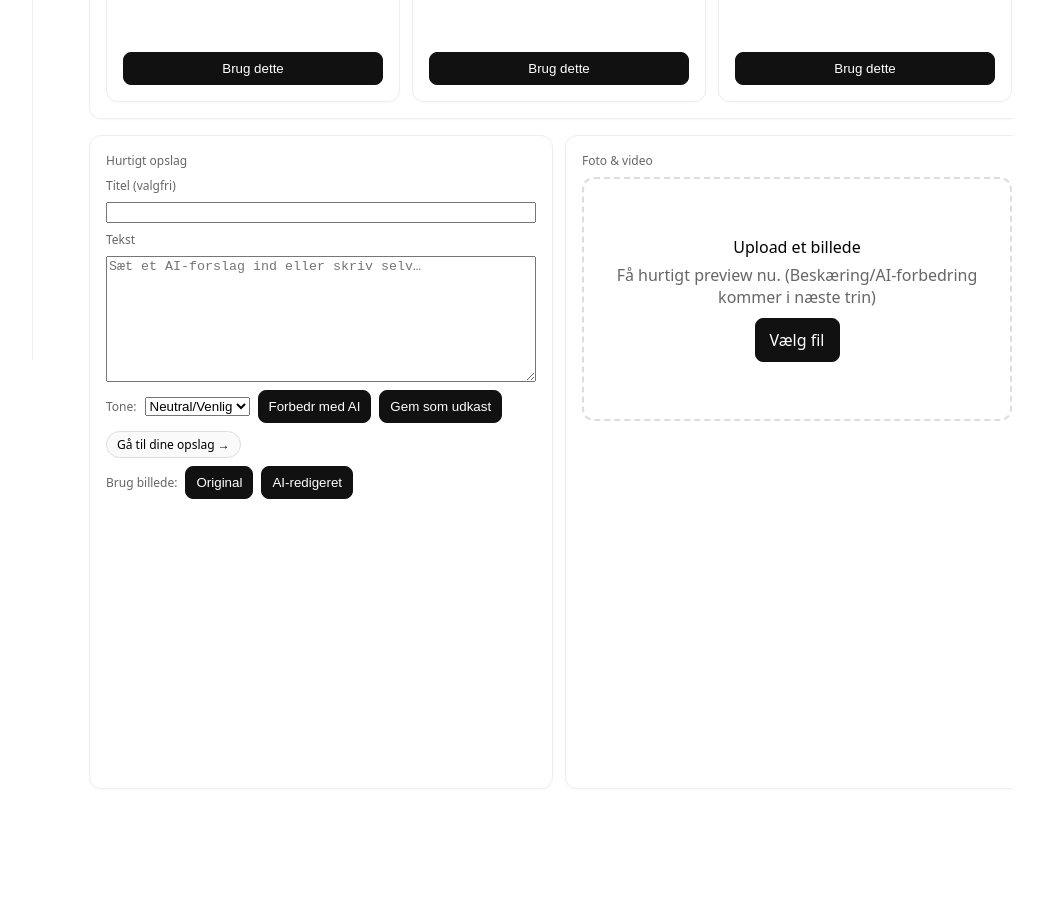
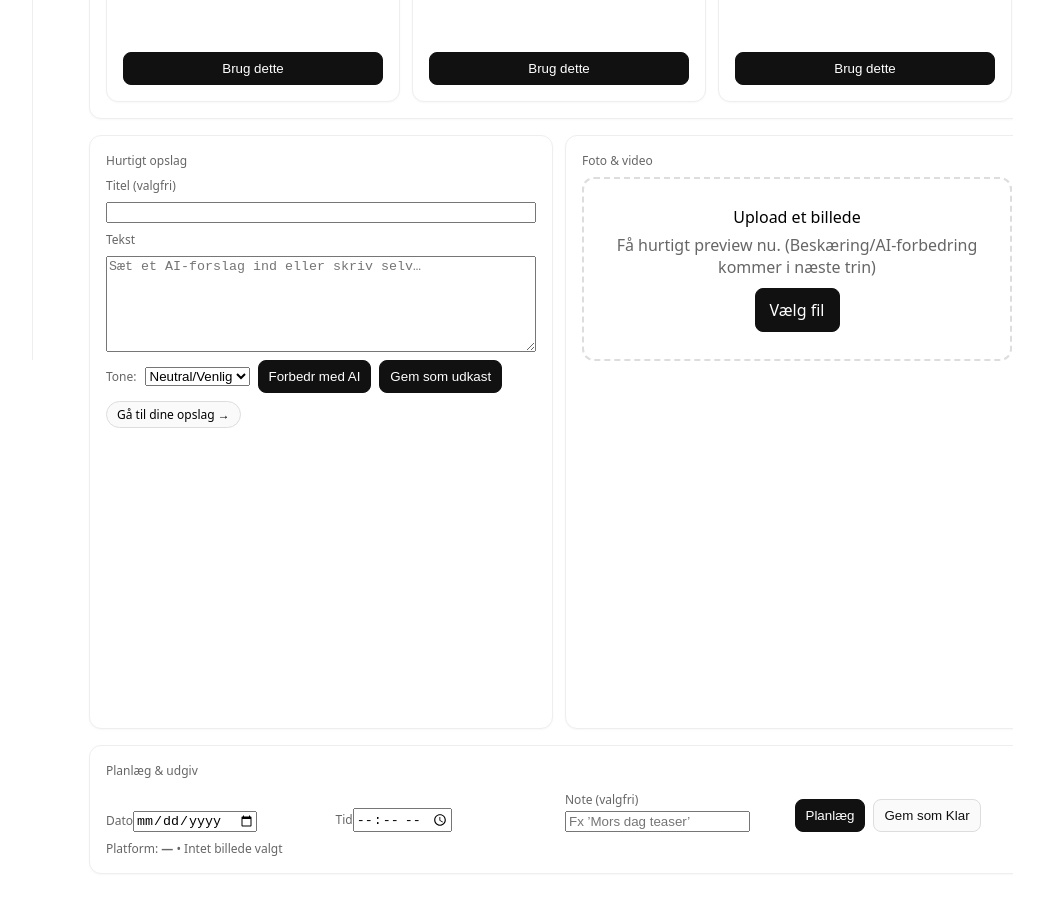
Before and after one commit to obe2904-dev/p2g-app, a Next.js app: page /dashboard in a window 1280 px wide. Shown: the part 440-1346 px from the top of the page, without its empty margins (227-1271 px from the left). Before the commit the page ends 1261 px from the top, so only its background shows below. Built offline with nearby package versions, Linux system fonts and the light colour scheme; no server answers; the database is empty.

Commit message:
Update TabAiAssistant.tsx

```diff
--- a/components/dashboard/TabAiAssistant.tsx
+++ b/components/dashboard/TabAiAssistant.tsx
@@ -32,47 +32,34 @@ export default function TabAiAssistant({ onAiTextUse }: { onAiTextUse?: () => vo
   const [statusMsg, setStatusMsg] = useState<string | null>(null);
 
   // -------- Foto & video (upload/preview) --------
-  const [photoPreview, setPhotoPreview] = useState<string>('');   // original (lokal URL)
-  const [editedPreview, setEditedPreview] = useState<string>('');  // AI-udgave (mock for nu)
-  const [viewMode, setViewMode] = useState<'original' | 'ai'>('original');
-  const [applyBusy, setApplyBusy] = useState(false);
-
-  // bruges i "Hurtigt opslag"
+  const [photoPreview, setPhotoPreview] = useState<string>('');
   const [quickImageUrl, setQuickImageUrl] = useState<string>('');
 
   // -------- Foto-forslag (valgbar liste) --------
   const photoItems: Suggestion[] = useMemo(() => {
     const cropIG: Suggestion[] = [
-      { id: 'crop:ig:1-1',   title: 'Crop tættere på motivet', subtitle: '1:1 (1080×1080) – fylder feedet jævnt.', category: 'cropping', tag: 'cropping', excludes: ['crop:ig:4-5'] },
-      { id: 'crop:ig:4-5',   title: 'Portræt-crop for mere feed-plads', subtitle: '4:5 (1080×1350) – performer godt på IG.', category: 'cropping', tag: 'cropping', excludes: ['crop:ig:1-1'] },
+      { id: 'crop:ig:1-1',  title: 'Crop closer to the main subject', subtitle: 'Square 1:1 (1080×1080) – fills the feed evenly.', category: 'cropping', tag: 'cropping', excludes: ['crop:ig:4-5'] },
+      { id: 'crop:ig:4-5',  title: 'Portrait crop for more feed space', subtitle: 'Portrait 4:5 (1080×1350) – performs well on IG feed.',  category: 'cropping', tag: 'cropping', excludes: ['crop:ig:1-1'] },
     ];
     const cropFB: Suggestion[] = [
-      { id: 'crop:fb:4-5',   title: 'Mobil-først portræt-crop', subtitle: '4:5 (1080×1350) – godt på FB mobil.', category: 'cropping', tag: 'cropping', excludes: ['crop:fb:1.91-1'] },
-      { id: 'crop:fb:1.91-1',title: 'Bredt link-look', subtitle: '1.91:1 (1200×630) – klassisk bredt feed-format.', category: 'cropping', tag: 'cropping', excludes: ['crop:fb:4-5'] },
+      { id: 'crop:fb:4-5',   title: 'Mobile-first portrait crop', subtitle: '4:5 (1080×1350) – nice on FB mobile feed.', category: 'cropping', tag: 'cropping', excludes: ['crop:fb:1.91-1'] },
+      { id: 'crop:fb:1.91-1',title: 'Wide link-style crop',       subtitle: '1.91:1 (1200×630) – classic wide look in feed.', category: 'cropping', tag: 'cropping', excludes: ['crop:fb:4-5'] },
     ];
-
     const cleaning: Suggestion[] = [
-      { id: 'clean:remove-phone',  title: 'Fjern telefon i venstre hjørne', subtitle: 'Stjæler opmærksomhed.', category: 'cleaning', tag: 'cleaning' },
-      { id: 'clean:remove-spoon',  title: 'Fjern løs ske',                  subtitle: 'Ser malplaceret ud.', category: 'cleaning', tag: 'cleaning' },
-      { id: 'clean:reduce-carafe', title: 'Dæmp vandkaraffel',              subtitle: 'Lad dessert og vin spille hovedrollen.', category: 'cleaning', tag: 'cleaning' },
+      { id: 'clean:remove-phone',  title: 'Remove phone in top left', subtitle: 'The phone distracts and steals attention.', category: 'cleaning', tag: 'cleaning' },
+      { id: 'clean:remove-spoon',  title: 'Remove random spoon',      subtitle: 'The spoon looks out of place.',            category: 'cleaning', tag: 'cleaning' },
+      { id: 'clean:reduce-carafe', title: 'Reduce water carafe visibility', subtitle: 'Make dessert and wine the main characters.', category: 'cleaning', tag: 'cleaning' },
     ];
-
     const color: Suggestion[] = [
-      { id: 'color:warm', title: 'Varm café-tone',   subtitle: 'Hyggelig, indbydende stemning.', category: 'color', tag: 'color', excludes: ['color:cool'] },
-      { id: 'color:cool', title: 'Kølig nordisk',    subtitle: 'Dæmpede farver, blød mat følelse.', category: 'color', tag: 'color', excludes: ['color:warm'] },
+      { id: 'color:warm', title: 'Warm café tone',  subtitle: 'Cozy, inviting “café light”.', category: 'color', tag: 'color', excludes: ['color:cool'] },
+      { id: 'color:cool', title: 'Cool Nordic look',subtitle: 'Muted colors with a soft matte feel.', category: 'color', tag: 'color', excludes: ['color:warm'] },
     ];
-
     const crops = platform === 'instagram' ? cropIG : platform === 'facebook' ? cropFB : [];
     return [...crops, ...cleaning, ...color];
   }, [platform]);
 
   const [selectedPhotoIds, setSelectedPhotoIds] = useState<Set<string>>(new Set());
-  useEffect(() => {
-    // ryd valg + AI-preview ved platformskift
-    setSelectedPhotoIds(new Set());
-    setEditedPreview('');
-    setViewMode('original');
-  }, [platform]);
+  useEffect(() => { setSelectedPhotoIds(new Set()); }, [platform]);
 
   function togglePhotoSuggestion(id: string) {
     setSelectedPhotoIds(prev => {
@@ -94,18 +81,18 @@ export default function TabAiAssistant({ onAiTextUse }: { onAiTextUse?: () => vo
   // ---- Metachips (kun UI for tekstforslag) ----
   const metas: Record<'facebook' | 'instagram', SuggestionMeta[]> = useMemo(() => ({
     facebook: [
-      { type: 'Community', engagement: 'Høj',   bestTime: 'kl. 13:00' },
+      { type: 'Community', engagement: 'Høj', bestTime: 'kl. 13:00' },
       { type: 'Spørgsmål', engagement: 'Mellem', bestTime: 'kl. 15:00' },
-      { type: 'Lærings-tip', engagement: 'Høj',  bestTime: 'kl. 11:00' },
+      { type: 'Lærings-tip', engagement: 'Høj', bestTime: 'kl. 11:00' },
     ],
     instagram: [
-      { type: 'Visuel story', engagement: 'Høj',   bestTime: 'kl. 14:00' },
-      { type: 'Lifestyle',    engagement: 'Høj',   bestTime: 'kl. 08:00' },
-      { type: 'Trending',     engagement: 'Mellem',bestTime: 'kl. 18:00' },
+      { type: 'Visuel story', engagement: 'Høj', bestTime: 'kl. 14:00' },
+      { type: 'Lifestyle', engagement: 'Høj', bestTime: 'kl. 08:00' },
+      { type: 'Trending', engagement: 'Mellem', bestTime: 'kl. 18:00' },
     ],
   }), []);
 
-  // Reset tekstforslag ved platformskift
+  // Reset tekst-forslag ved platformskift
   useEffect(() => { setSuggestions([]); setSugErr(null); }, [platform]);
 
   async function refreshSuggestions() {
@@ -132,7 +119,9 @@ export default function TabAiAssistant({ onAiTextUse }: { onAiTextUse?: () => vo
     } catch (e: any) {
       setSugErr(e.message || 'Kunne ikke hente forslag');
       setSuggestions([]);
-    } finally { setLoadingSug(false); }
+    } finally {
+      setLoadingSug(false);
+    }
   }
 
   function pickSuggestion(s: string) {
@@ -182,67 +171,28 @@ export default function TabAiAssistant({ onAiTextUse }: { onAiTextUse?: () => vo
     finally { setSaving(false); }
   }
 
-  // Foto (lokal upload)
+  // Foto (lokal preview)
   function onPickLocalPhoto(e: React.ChangeEvent<HTMLInputElement>) {
     const f = e.target.files?.[0];
     if (!f) return;
     const url = URL.createObjectURL(f);
     setPhotoPreview(url);
-    setEditedPreview('');
-    setViewMode('original');
   }
-
-  // Brug i opslag (venstre kolonne)
-  function useOriginalInPost() {
+  function usePhotoInPost() {
     if (!photoPreview) return;
     setQuickImageUrl(photoPreview);
-    scrollToQuick();
-  }
-  function useAIInPost() {
-    if (!editedPreview) return;
-    setQuickImageUrl(editedPreview);
-    scrollToQuick();
-  }
-  function scrollToQuick() {
     const el = document.getElementById('quick-post');
     if (el) el.scrollIntoView({ behavior: 'smooth', block: 'start' });
   }
 
-  // "Anvend valgte ændringer" (mock: returnerer samme billede som AI-preview)
-  async function applyPhotoEdits() {
-    if (!photoPreview) return;
-    setApplyBusy(true);
-    // TODO: skift til rigtig API (fx /api/media/edit) når klar.
-    setTimeout(() => {
-      setEditedPreview(photoPreview);
-      setViewMode('ai');
-      setApplyBusy(false);
-    }, 600);
+  // --- Planlæg & udgiv (UI-only i denne iteration) ---
+  const [planDate, setPlanDate] = useState<string>('');
+  const [planTime, setPlanTime] = useState<string>('');
+  const [planNote, setPlanNote] = useState<string>('');
+  function planStub() {
+    // UI-stub: Her kan vi senere kalde en API til at sætte scheduled_at / kalender.
+    alert(`(Demo) Plan sat: ${planDate || '—'} ${planTime || ''}\nPlatform: ${platform || '—'}\nNote: ${planNote || '—'}`);
   }
-
-  function resetPhotoEdits() {
-    setSelectedPhotoIds(new Set());
-    setEditedPreview('');
-    setViewMode('original');
-  }
-
-  // --- Analyse-prosa (simpel, kan senere komme fra backend) ---
-  const analysisProse = useMemo(() => {
-    if (!photoPreview) return '';
-    if (platform === 'instagram')
-      return 'Billedet har godt lys og skarphed. Et 4:5-crop kan give mere plads i feedet. Overvej en varm café-tone for en indbydende stemning.';
-    if (platform === 'facebook')
-      return 'Billedet er solidt til Facebook. Vælg enten 4:5 (mobil) eller 1.91:1 (bredt). Overvej at fjerne små distraktioner og give farverne et let løft.';
-    return 'Billedet ser lovende ud. Et tættere crop omkring hovedmotiv og en mild farvejustering kan øge opmærksomheden i feedet.';
-  }, [platform, photoPreview]);
-
-  // --- Tæller / progress (maks 1 crop + max 3 cleaning + 1 color = 5) ---
-  const cropSelected = Array.from(selectedPhotoIds).some(id => id.startsWith('crop:')) ? 1 : 0;
-  const colorSelected = Array.from(selectedPhotoIds).some(id => id.startsWith('color:')) ? 1 : 0;
-  const cleaningSelected = Array.from(selectedPhotoIds).filter(id => id.startsWith('clean:')).length;
-  const selectedCount = cropSelected + cleaningSelected + colorSelected;
-  const totalPossible = (platform ? 1 : 0) + 3 + 1; // crop(1 hvis platform valgt) + cleaning(3) + color(1)
-  const pct = totalPossible ? Math.round((selectedCount / totalPossible) * 100) : 0;
 
   // UI helpers
   const chip = (text: string) => (
@@ -333,26 +283,27 @@ export default function TabAiAssistant({ onAiTextUse }: { onAiTextUse?: () => vo
         </div>
       </Card>
 
-      {/* TO-KOLONNE LAYOUT: Hurtigt opslag (venstre) + Foto & video (højre) */}
+      {/* TO-KOLONNE LAYOUT med faste rammer og intern scroll */}
       <div
         style={{
           display:'grid', gap:12,
-          gridTemplateColumns:'repeat(auto-fit, minmax(420px, 1fr))',
+          gridTemplateColumns:'repeat(auto-fit, minmax(340px, 1fr))',
           alignItems:'start'
         }}
       >
-        {/* A) Hurtigt opslag — høj, rolig kasse */}
+        {/* A) Hurtigt opslag – fast højde, scroll indeni */}
         <Card
           title={`Hurtigt opslag ${platform ? `(${platform === 'facebook' ? 'Facebook' : 'Instagram'})` : ''}`}
           id="quick-post"
-          style={{ minHeight: 620 }}
+          style={{ height: PANEL_HEIGHT }}
         >
+          <div style={scrollArea}>
             <div style={{ display:'grid', gap: 8 }}>
               <label style={label}>Titel (valgfri)</label>
               <input value={title} onChange={e=>setTitle(e.target.value)} />
               <label style={label}>Tekst</label>
               <textarea
-              rows={8}
+                rows={6}
                 value={body}
                 onChange={e=>setBody(e.target.value)}
                 placeholder={
@@ -378,24 +329,12 @@ export default function TabAiAssistant({ onAiTextUse }: { onAiTextUse?: () => vo
                 <Link href="/posts" style={pillLink}>Gå til dine opslag →</Link>
               </div>
 
-            {/* Billede knyttet til opslaget (valgbar original/AI) */}
-            <div style={{ display:'flex', gap:8, flexWrap:'wrap', alignItems:'center' }}>
-              <span style={{ fontSize:12, color:'#666' }}>Brug billede:</span>
-              <button type="button" onClick={useOriginalInPost} disabled={!photoPreview} style={btn}>
-                Original
-              </button>
-              <button type="button" onClick={useAIInPost} disabled={!editedPreview} style={btn}>
-                AI-redigeret
-              </button>
-            </div>
-
               {quickImageUrl && (
                 <div style={{ marginTop: 8 }}>
                   <img src={quickImageUrl} alt="Valgt billede"
                       style={{ maxWidth:'100%', borderRadius:8, border:'1px solid #eee' }} />
                 </div>
               )}
-
               {platform === 'instagram' && (
                 <div style={{ fontSize:12, color:'#666' }}>
                   💡 Tip: Brug 5-10 hashtags, emojis og et spørgsmål for at øge engagement.
@@ -408,15 +347,17 @@ export default function TabAiAssistant({ onAiTextUse }: { onAiTextUse?: () => vo
               )}
             </div>
             {statusMsg && <p style={{ marginTop: 8, color: statusMsg.startsWith('Fejl') ? '#b00' : '#222' }}>{statusMsg}</p>}
+          </div>
         </Card>
 
-        {/* B) Foto & video — billede altid synligt, forslag scroller nedenunder, sticky footer */}
-        <Card title="Foto & video" style={{ minHeight: 620 }}>
+        {/* B) Foto & video – fast højde, scroll indeni */}
+        <Card title="Foto & video" style={{ height: PANEL_HEIGHT }}>
+          <div style={scrollArea}>
             {!photoPreview ? (
               <div
                 style={{
                   border:'2px dashed #ddd', borderRadius:12, padding:20,
-                minHeight:200, display:'grid', placeItems:'center'
+                  minHeight:140, display:'grid', placeItems:'center'
                 }}
               >
                 <div style={{ textAlign:'center' }}>
@@ -437,31 +378,14 @@ export default function TabAiAssistant({ onAiTextUse }: { onAiTextUse?: () => vo
                 </div>
               </div>
             ) : (
-            // Indre layout: [Billede (fast)] + [Scroller] + [Sticky footer]
-            <div style={{ display:'grid', gridTemplateRows:'auto 1fr auto', gap:10, height:'100%' }}>
-              {/* Billede + visningstoggle + upload/erstat */}
-              <div>
-                {/* Toggle Original/AI (vises kun hvis der findes AI-preview) */}
-                <div style={{ display:'flex', gap:8, alignItems:'center', justifyContent:'space-between', marginBottom:8 }}>
-                  <div style={{ display:'flex', gap:8, alignItems:'center' }}>
-                    <button
-                      type="button"
-                      onClick={()=>setViewMode('original')}
-                      disabled={viewMode==='original'}
-                      style={{ ...btn, background: viewMode==='original' ? '#111' : '#fafafa', color: viewMode==='original' ? '#fff' : '#111', borderColor: viewMode==='original' ? '#111' : '#ddd' }}
-                    >
-                      Original
-                    </button>
-                    <button
-                      type="button"
-                      onClick={()=>setViewMode('ai')}
-                      disabled={!editedPreview || viewMode==='ai'}
-                      style={{ ...btn, background: viewMode==='ai' ? '#111' : '#fafafa', color: viewMode==='ai' ? '#fff' : '#111', borderColor: viewMode==='ai' ? '#111' : '#ddd' }}
-                    >
-                      AI-redigeret
-                    </button>
-                  </div>
-                  <div style={{ display:'flex', gap:8 }}>
+              <>
+                <img
+                  src={photoPreview}
+                  alt="Preview"
+                  style={{ width:'100%', maxHeight:260, objectFit:'cover', borderRadius:8, border:'1px solid #eee' }}
+                />
+                <div style={{ display:'flex', gap:8, flexWrap:'wrap' }}>
+                  <button type="button" onClick={usePhotoInPost} style={btn}>Brug i opslag</button>
                   <label
                     style={{
                       display:'inline-block', padding:'8px 10px',
@@ -472,73 +396,65 @@ export default function TabAiAssistant({ onAiTextUse }: { onAiTextUse?: () => vo
                     Erstat billede
                     <input type="file" accept="image/*" onChange={onPickLocalPhoto} style={{ display:'none' }} />
                   </label>
-                    <button type="button" onClick={()=>{ setPhotoPreview(''); setEditedPreview(''); setViewMode('original'); }} style={{ ...btn, background:'#fafafa', color:'#111', borderColor:'#ddd' }}>
+                  <button type="button" onClick={()=>setPhotoPreview('')} style={{ ...btn, background:'#fafafa', color:'#111', borderColor:'#ddd' }}>
                     Fjern
                   </button>
                 </div>
-                </div>
 
-                <img
-                  src={viewMode==='ai' && editedPreview ? editedPreview : photoPreview}
-                  alt={viewMode==='ai' ? 'AI-redigeret' : 'Original'}
-                  style={{ width:'100%', maxHeight:260, objectFit:'cover', borderRadius:8, border:'1px solid #eee' }}
-                />
-              </div>
-
-              {/* Scroller: prosa + forslag */}
-              <div style={{ overflowY:'auto', paddingRight:4 }}>
-                {analysisProse && (
-                  <div style={{ marginBottom:10, padding:10, border:'1px solid #eee', borderRadius:8, background:'#fafafa', fontSize:13 }}>
-                    {analysisProse}
-                  </div>
-                )}
+                <div style={{ marginTop: 10 }}>
                   <PhotoSuggestions
                     items={photoItems}
                     selected={selectedPhotoIds}
                     onToggle={togglePhotoSuggestion}
                   />
-                {/* ekstra bundmargen så man ikke scroller ind under footeren */}
-                <div style={{ height: 12 }} />
+                </div>
+              </>
+            )}
+          </div>
+        </Card>
       </div>
 
-              {/* Sticky footer (ikke i scroll) — tæller + progress + handlinger */}
-              <div style={{ borderTop:'1px solid #eee', paddingTop:10 }}>
-                {/* Progress */}
-                <div style={{ display:'flex', alignItems:'center', gap:10, marginBottom:8 }}>
-                  <div style={{ flex:1, height:8, background:'#f2f2f2', borderRadius:999, overflow:'hidden' }}>
-                    <div style={{ width: `${pct}%`, height:'100%', background:'#111' }} />
+      {/* Planlæg & udgiv – går på tværs */}
+      <Card title="Planlæg & udgiv">
+        <div style={{ display:'grid', gap:12, gridTemplateColumns:'repeat(auto-fit, minmax(200px, 1fr))', alignItems:'end' }}>
+          <div>
+            <label style={label}>Dato</label>
+            <input type="date" value={planDate} onChange={e=>setPlanDate(e.target.value)} />
           </div>
-                  <div style={{ fontSize:12, color:'#444', minWidth: 90, textAlign:'right' }}>
-                    {selectedCount}/{totalPossible} valgt
+          <div>
+            <label style={label}>Tid</label>
+            <input type="time" value={planTime} onChange={e=>setPlanTime(e.target.value)} />
           </div>
+          <div>
+            <label style={label}>Note (valgfri)</label>
+            <input value={planNote} onChange={e=>setPlanNote(e.target.value)} placeholder="Fx ’Mors dag teaser’" />
           </div>
-
-                {/* Knapper */}
-                <div style={{ display:'flex', gap:8, flexWrap:'wrap' }}>
-                  <button type="button" onClick={applyPhotoEdits} disabled={!photoPreview || selectedPhotoIds.size===0 || applyBusy} style={btn}>
-                    {applyBusy ? 'Anvender…' : 'Anvend valgte ændringer'}
-                  </button>
-                  <button type="button" onClick={resetPhotoEdits} style={{ ...btn, background:'#fafafa', color:'#111', borderColor:'#ddd' }}>
-                    Nulstil
-                  </button>
-                  <div style={{ flex:1 }} />
-                  <button type="button" onClick={useOriginalInPost} disabled={!photoPreview} style={btn}>
-                    Brug <span style={{ fontWeight:600, marginLeft:4 }}>Original</span> i opslag
-                  </button>
-                  <button type="button" onClick={useAIInPost} disabled={!editedPreview} style={btn}>
-                    Brug <span style={{ fontWeight:600, marginLeft:4 }}>AI-redigeret</span> i opslag
+          <div style={{ display:'flex', gap:8 }}>
+            <button type="button" onClick={planStub} style={btn}>Planlæg</button>
+            <button type="button" style={{ ...btn, background:'#fafafa', color:'#111', borderColor:'#ddd' }}>
+              Gem som Klar
             </button>
           </div>
         </div>
+        <div style={{ marginTop:8, fontSize:12, color:'#666' }}>
+          Platform: <strong>{platform ? (platform === 'facebook' ? 'Facebook' : 'Instagram') : '—'}</strong> •
+          {quickImageUrl ? ' Billede valgt ✔' : ' Intet billede valgt'}
         </div>
-          )}
       </Card>
-      </div>
     </section>
   );
 }
 
 /* ---------- styles ---------- */
+
+const PANEL_HEIGHT = 560; // ~“6 kort”-fornemmelse + behagelig scroll
+const scrollArea: React.CSSProperties = {
+  height: PANEL_HEIGHT - 48 /* header estimeret */,
+  overflow: 'auto',
+  display: 'grid',
+  alignContent: 'start',
+  gap: 8
+};
 
 const label: React.CSSProperties = { fontSize:12, color:'#666' };
 
```
Lines whose indentation alone changed are shown as unchanged.
